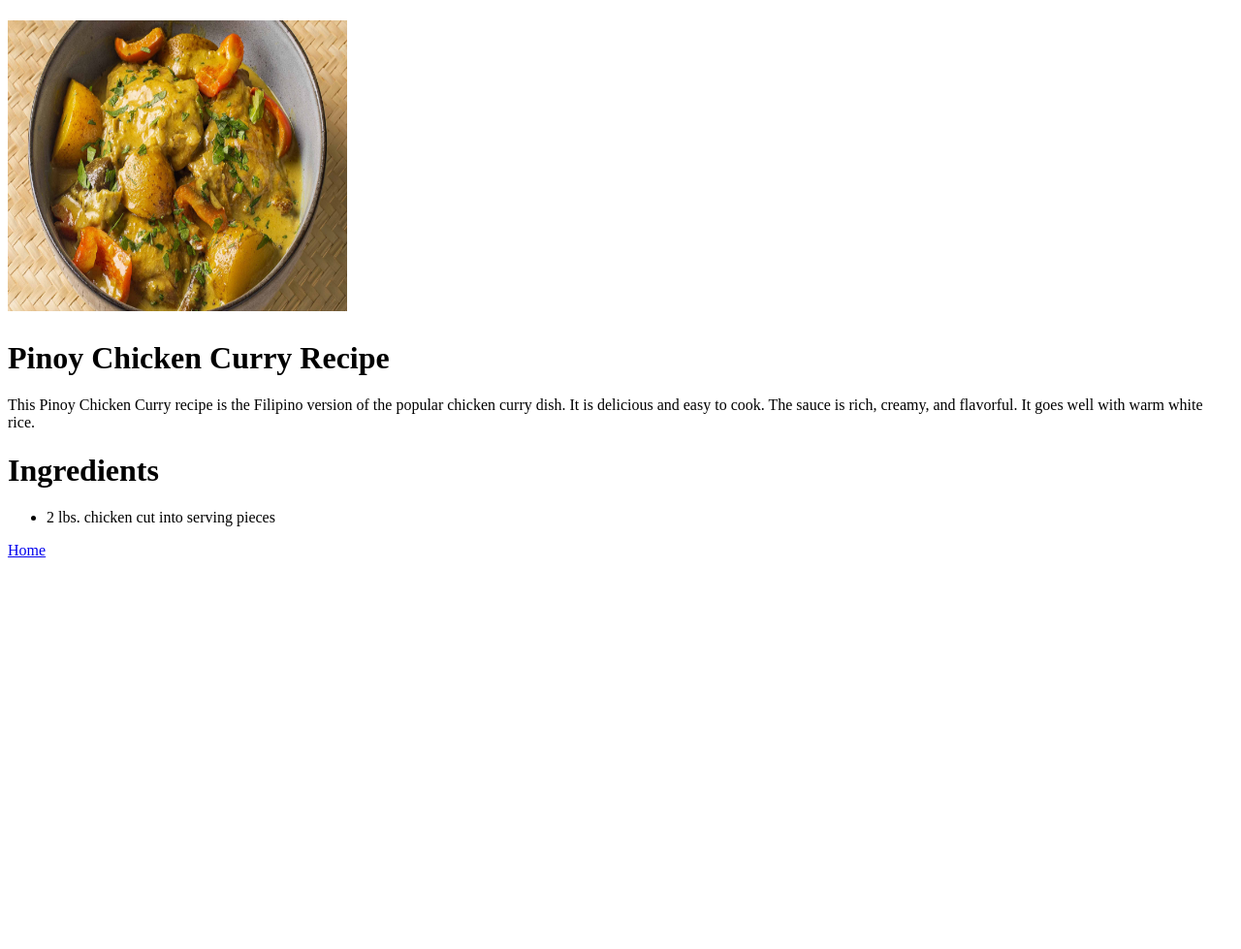
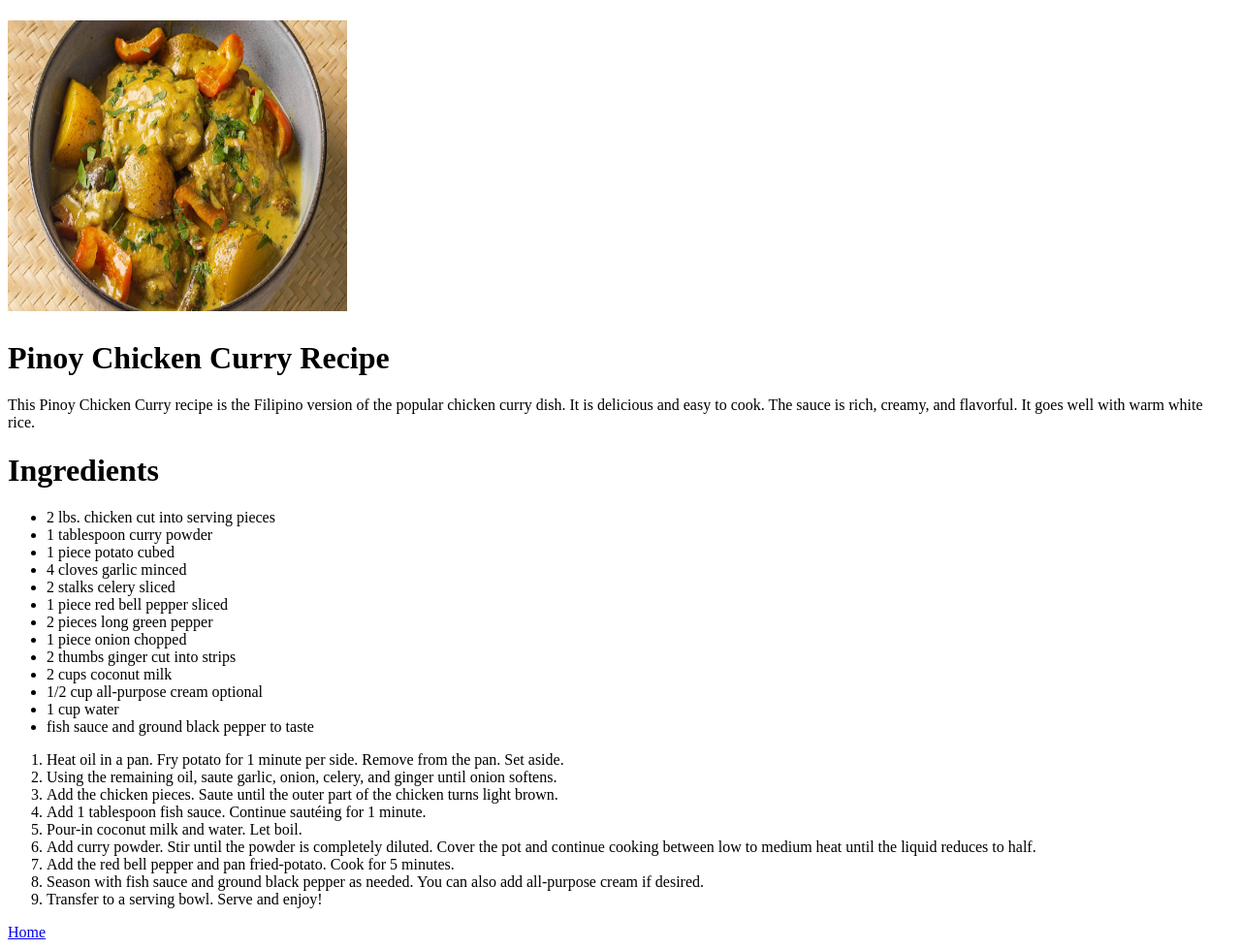
Before and after one commit to Luvi-Tatsu/odin-recipes, a plain HTML site: page recipes/filipino-chicken-curry.html in a window 1280 px wide. Shown: the whole page at 97% size. Before the commit the page ends 800 px from the top, so only its background shows below. Drawn offline with Linux system fonts and the light colour scheme.

Commit message:
create 2 new recipes pages, update home page and add details to 1st recipe

```diff
--- a/recipes/filipino-chicken-curry.html
+++ b/recipes/filipino-chicken-curry.html
@@ -12,7 +12,30 @@
            <h1>Ingredients</h1>
            <ul>
             <li>2 lbs. chicken cut into serving pieces</li>
+            <li>1 tablespoon curry powder</li>
+            <li>1 piece potato cubed</li>
+            <li>4 cloves garlic minced</li>
+            <li>2 stalks celery sliced</li>
+            <li>1 piece red bell pepper sliced</li>
+            <li>2 pieces long green pepper</li>
+            <li> 1 piece onion chopped</li>
+            <li>2 thumbs ginger cut into strips</li>
+            <li>2 cups coconut milk</li>
+            <li>1/2 cup all-purpose cream optional</li>
+            <li>1 cup water</li>
+            <li>fish sauce and ground black pepper to taste</li>
            </ul>
+           <ol>
+            <li>Heat oil in a pan. Fry potato for 1 minute per side. Remove from the pan. Set aside.</li>
+            <li>Using the remaining oil, saute garlic, onion, celery, and ginger until onion softens.</li>
+            <li>Add the chicken pieces. Saute until the outer part of the chicken turns light brown.</li>
+            <li>Add 1 tablespoon fish sauce. Continue sautéing for 1 minute.</li>
+            <li>Pour-in coconut milk and water. Let boil.</li>
+            <li>Add curry powder. Stir until the powder is completely diluted. Cover the pot and continue cooking between low to medium heat until the liquid reduces to half.</li>
+            <li>Add the red bell pepper and pan fried-potato. Cook for 5 minutes.</li>
+            <li>Season with fish sauce and ground black pepper as needed. You can also add all-purpose cream if desired.</li>
+            <li>Transfer to a serving bowl. Serve and enjoy!</li>
+           </ol>
         <a href="../index.html">Home</a>
     </body>
 </html>
```
Also changed, not shown: index.html (+5 -1 lines), recipes/graham-mango-cake.html (added), recipes/tanduri-chicken.html (added).
